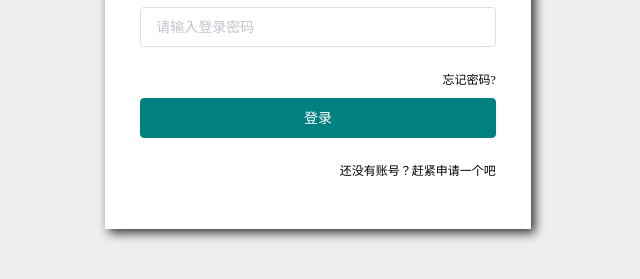
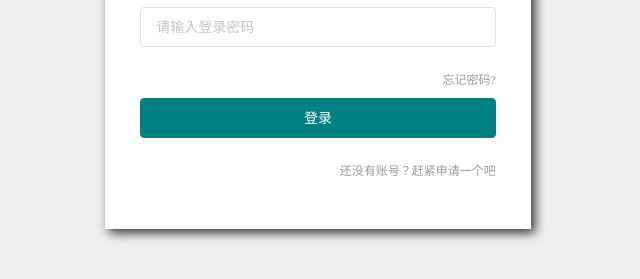
Before and after one commit to Shaun-Zhang0/mbc_mall, a Vue app: page /Login in a window 1280 px wide. Shown: the part 374-653 px from the top of the page, without its empty margins (322-962 px from the left). Built offline with nearby package versions, Linux system fonts and the light colour scheme.

Commit message:
Update login.vue

```diff
--- a/src/components/login/login.vue
+++ b/src/components/login/login.vue
@@ -26,8 +26,10 @@
               </el-col>
             </el-row>
             <el-row style="text-align:right;font-size:12px;">
-              <el-col :span="20" :offset="2" style="cursor: pointer">
-                忘记密码?
+              <el-col :span="20" :offset="2">
+                <span style="color:rgb(153, 153, 153);cursor: pointer">
+                  忘记密码?
+                </span>
               </el-col>
             </el-row>
             <el-row style="padding-top:10px;">
@@ -39,11 +41,13 @@
             </el-row>
 
             <el-row style="text-align:right;font-size:12px;">
-               <router-link to="/register" tag="span">
-              <el-col :span="20" :offset="2" style="cursor: pointer;padding-bottom:50px;">
-                还没有账号？赶紧申请一个吧
+
+              <el-col :span="20" :offset="2" style="padding-bottom:50px;">
+                <router-link to="/register" tag="span">
+                  <span style="cursor: pointer;color:rgb(153, 153, 153)">还没有账号？赶紧申请一个吧 </span>
+                </router-link>
               </el-col>
-               </router-link>
+
             </el-row>
           </el-col>
         </el-row>
```
